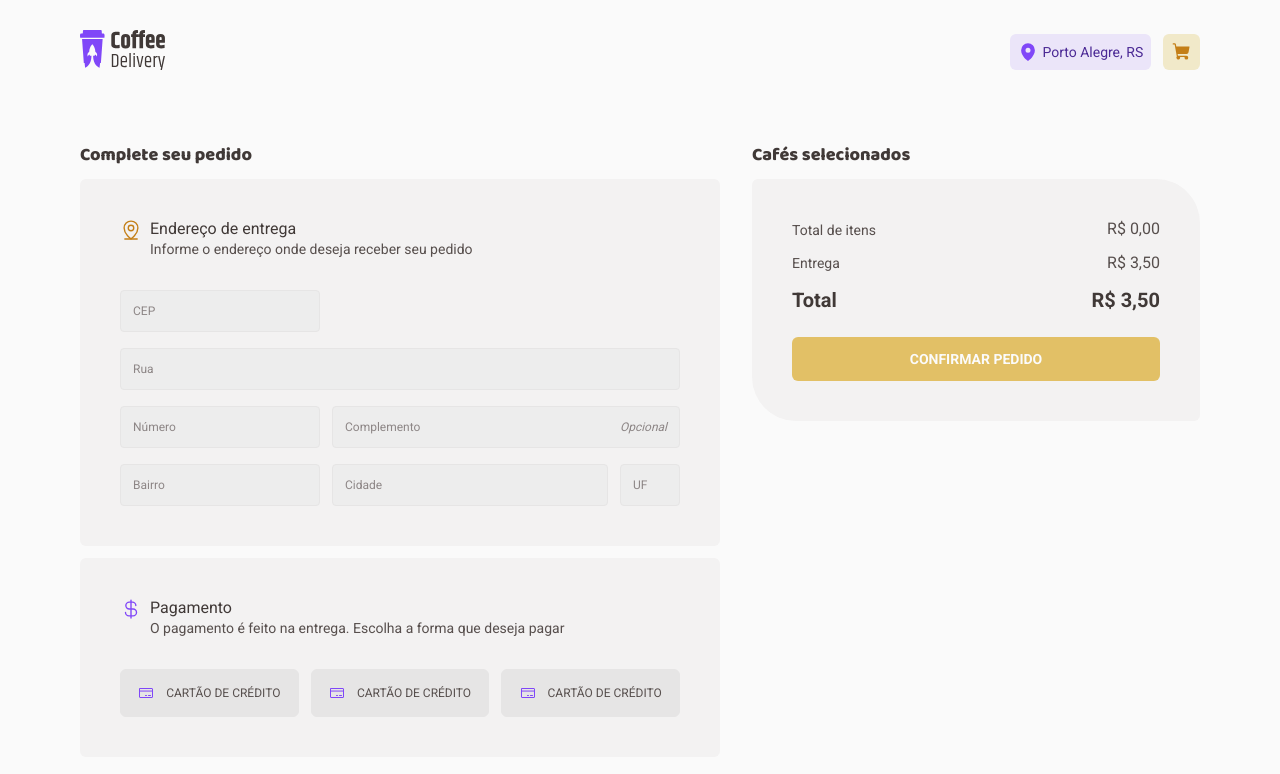
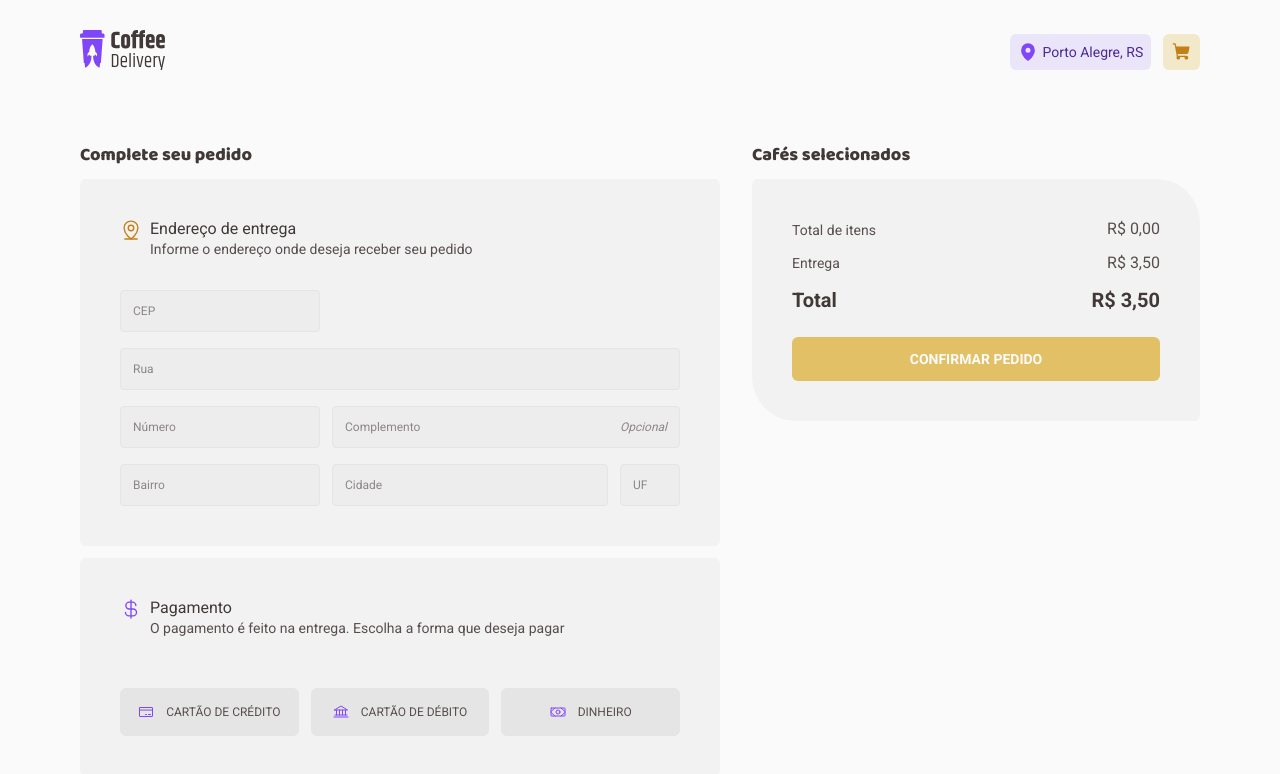
Before and after one commit to MateusJSouza/coffee-delivery, a React (Vite) app: page /completeOrder in a window 1280 px wide. Shown: the top 774 px of the page. Built offline with nearby package versions, Linux system fonts and the light colour scheme.

Commit message:
feat: validação do form + método de pagamento

```diff
--- a/src/pages/CompleteOrder/components/CompleteOrderForm/PaymentMethodOptions.tsx
+++ b/src/pages/CompleteOrder/components/CompleteOrderForm/PaymentMethodOptions.tsx
@@ -1,12 +1,42 @@
+import { Bank, CreditCard, Money } from "phosphor-react";
+import { useFormContext } from "react-hook-form";
+import { RegularText } from "../../../../components/Typograph";
 import { PaymentMethodInput } from "../PaymentMethodInput";
 import { PaymentMethodOptionsContainer } from "./styles";
 
+export const paymentMethods = {
+  credit: {
+    label: "Cartão de Crédito",
+    icon: <CreditCard size={16} />
+  },
+  debit: {
+    label: "Cartão de Débito",
+    icon: <Bank size={16} />
+  },
+  money: {
+    label: "Dinheiro",
+    icon: <Money size={16} />
+  }
+}
+
 export function PaymentMethodOptions() {
+  const { register, formState: { errors } } = useFormContext();
+
+  const paymentMethodError = errors?.paymentMethod?.message as unknown as string;
+
   return (
     <PaymentMethodOptionsContainer>
-      <PaymentMethodInput />
-      <PaymentMethodInput />
-      <PaymentMethodInput />
+      {Object.entries(paymentMethods).map(([key, { label, icon }]) => (
+        <PaymentMethodInput
+          key={label}
+          label={label}
+          value={key}
+          icon={icon}
+          id={key}
+          {...register("paymentMethod")}
+        />
+      ))}
+      {paymentMethodError && <RegularText>{paymentMethodError}</RegularText>}
     </PaymentMethodOptionsContainer>
   );
 }
--- a/src/pages/CompleteOrder/components/CompleteOrderForm/styles.ts
+++ b/src/pages/CompleteOrder/components/CompleteOrderForm/styles.ts
@@ -40,4 +40,9 @@
   display: grid;
   grid-template-columns: repeat(3, 1fr);
   gap: 0.75rem;
+
+  > p {
+    grid-column: span 3;
+    color: ${({ theme }) => theme.colors["base-error"]};
+  }
 `;
--- a/src/pages/CompleteOrder/components/PaymentMethodInput/index.tsx
+++ b/src/pages/CompleteOrder/components/PaymentMethodInput/index.tsx
@@ -1,11 +1,26 @@
-import { CreditCard } from "phosphor-react";
-import { PaymenthMethodInputContainer } from "./styles";
+import { forwardRef, InputHTMLAttributes, ReactNode } from "react";
+import { ContentContainer, PaymentMethodInputContainer } from "./styles";
 
-export function PaymentMethodInput() {
+type PaymentMethodInputProps = InputHTMLAttributes<HTMLInputElement> & {
+  icon: ReactNode;
+  label: string;
+}
+
+export const PaymentMethodInput = forwardRef<HTMLInputElement, PaymentMethodInputProps>(({
+  id,
+  icon,
+  label,
+  ...props
+}, ref) => {
   return (
-    <PaymenthMethodInputContainer>
-      <CreditCard size={16} />
-      Cartão de crédito
-    </PaymenthMethodInputContainer>
-  )
-}
+    <PaymentMethodInputContainer>
+      <input id={id} type="radio" {...props} name="paymentMethod" ref={ref} />
+      <label htmlFor={id}>
+        <ContentContainer>
+          {icon}
+          {label}
+        </ContentContainer>
+      </label>
+    </PaymentMethodInputContainer>
+  );
+})
--- a/src/pages/CompleteOrder/components/PaymentMethodInput/styles.ts
+++ b/src/pages/CompleteOrder/components/PaymentMethodInput/styles.ts
@@ -1,6 +1,25 @@
-import styled from "styled-components";
+import styled, { css } from "styled-components";
 
-export const PaymenthMethodInputContainer = styled.div`
+export const PaymentMethodInputContainer = styled.div`
+  input {
+    visibility: hidden;
+    appearance: none;
+  }
+
+  /* Label que está depois do input */
+  input:checked + label div {
+    background: ${({ theme }) => css`
+      background: ${theme.colors["brand-purple-light"]};
+      border-color: ${theme.colors["brand-purple"]};
+
+      &:hover {
+        background: ${theme.colors["brand-purple-light"]};
+      }
+    `}
+  }
+`;
+
+export const ContentContainer = styled.div`
   padding: 0 1rem;
   background: ${({ theme }) => theme.colors["base-button"]};
   color: ${({ theme }) => theme.colors["base-text"]};
--- a/src/pages/CompleteOrder/index.tsx
+++ b/src/pages/CompleteOrder/index.tsx
@@ -4,6 +4,13 @@
 import * as zod from 'zod';
 import { zodResolver } from '@hookform/resolvers/zod';
 import { useForm, FormProvider } from 'react-hook-form';
+
+// Opções de pagamento
+enum PaymentMethods {
+  credit = 'credit',
+  debit = 'debit',
+  money = 'money',
+}
 
 const confirmOrderFormValidationSchema = zod.object({
   cep: zod.string().min(1, 'Informe o CEP'),
@@ -13,6 +20,11 @@
   district: zod.string().min(1, 'Informe o Bairro'),
   city: zod.string().min(1, 'Informe a Cidade'),
   uf: zod.string().min(1, 'Informe a UF'),
+  paymentMethod: zod.nativeEnum(PaymentMethods, {
+    errorMap:() => {
+      return { message: "Informe o método de pagamento" }
+    }
+  })
 })
 
 export type OrderData = zod.infer<typeof confirmOrderFormValidationSchema>;
```
